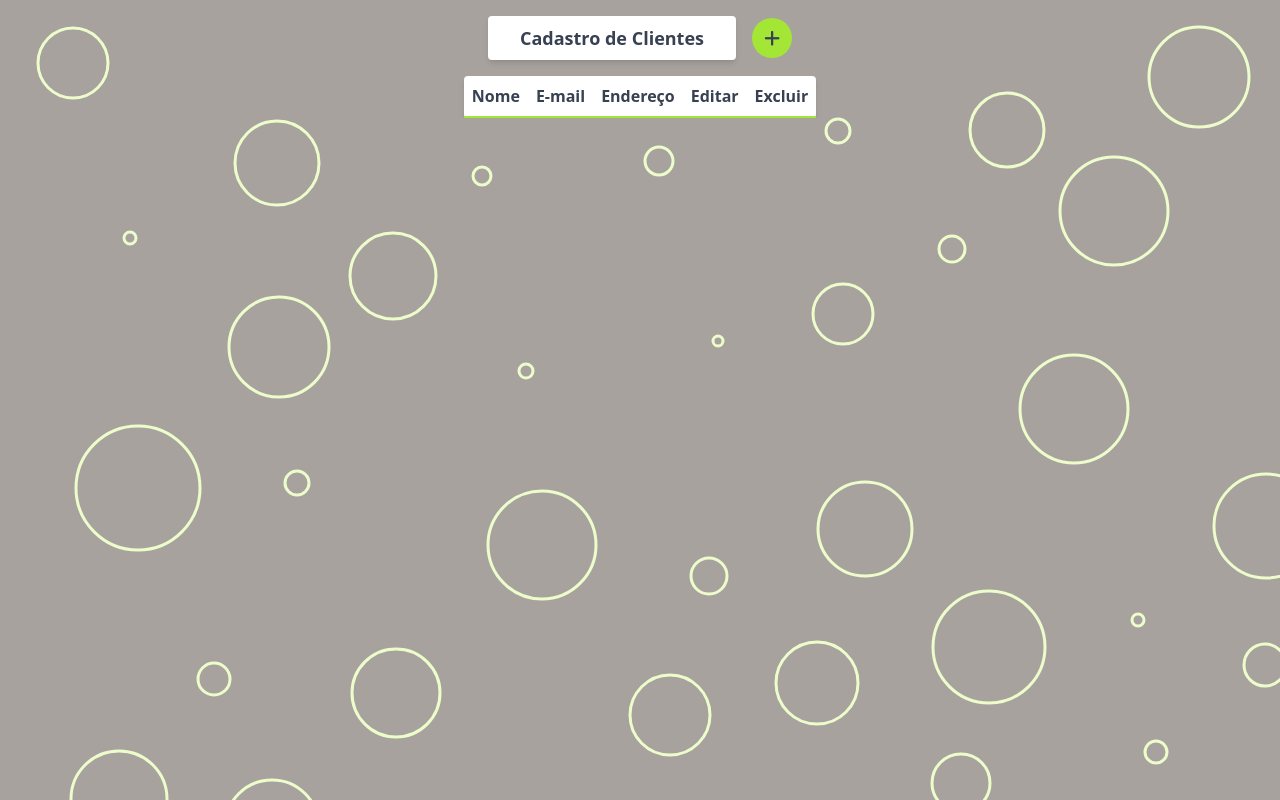
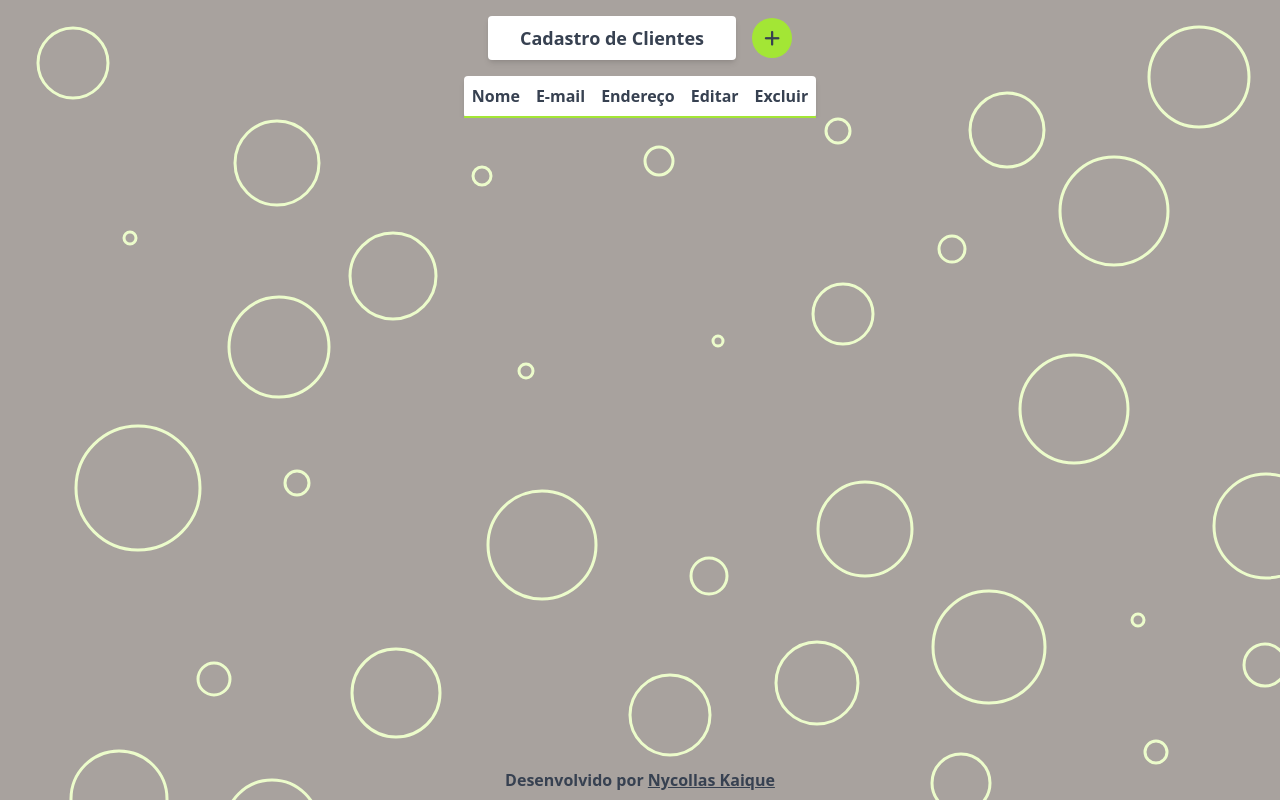
Before and after one commit to nyckaique/cadastrocliente, a React (Vite) app: page / in a window 1280 px wide. Built offline with nearby package versions, Linux system fonts and the light colour scheme.

Commit message:
feat: adicionado créditos de rodapé

```diff
--- a/src/App.tsx
+++ b/src/App.tsx
@@ -123,7 +123,6 @@ function App() {
 
       <form
         onSubmit={(e) => handleSubmit(e)}
-        // w-full flex justify-center gap-2 items-center
         className={toggle ? "show" : "hide"}
       >
         <div className="mb-4">
@@ -159,6 +158,7 @@ function App() {
           </button>
         </div>
       </form>
+
       <div className="max-w-[90%] w-[90%] mx-auto overflow-x-auto rounded">
         <table className=" bg-white shadow-md rounded mx-auto ">
           <thead>
@@ -191,6 +191,20 @@ function App() {
           </tbody>
         </table>
       </div>
+
+      <div
+        className="w-full text-center py-2 font-bold
+ absolute bottom-0"
+      >
+        Desenvolvido por{" "}
+        <a
+          href="https://linkedin.com/in/nycollaskaique"
+          target="_blank"
+          className="underline"
+        >
+          Nycollas Kaique
+        </a>
+      </div>
     </div>
   );
 }
```
